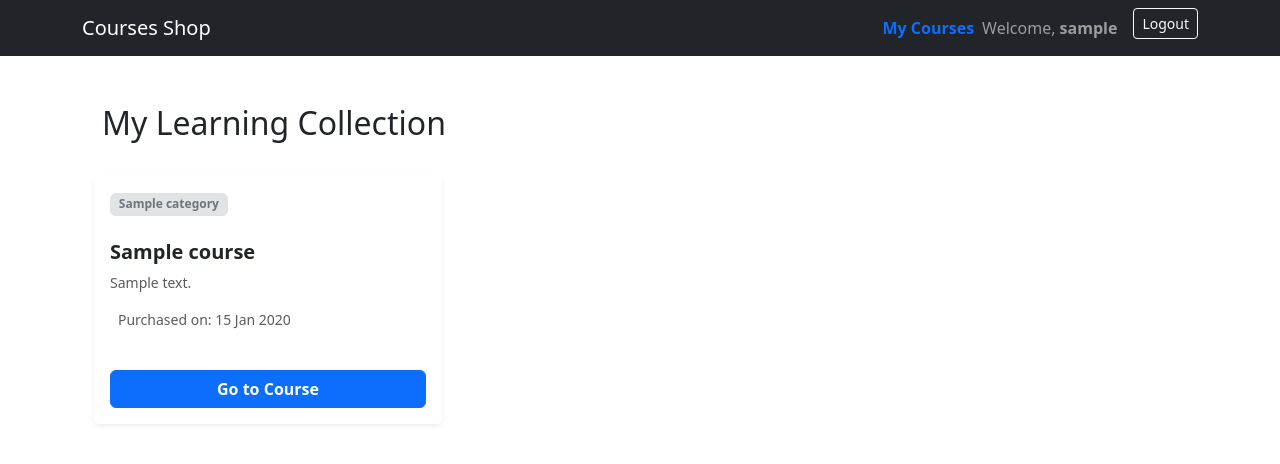
After one commit to OleAlfi/courses-shop, a Django app: page /shop/my-courses/ in a window 1280 px wide. The commit adds this page. Shown: the top 464 px of the page. Run offline with Django 5.2, Linux system fonts and the light colour scheme; a user stored in the database is signed in; tables that the repository leaves empty hold one stand-in row (values such as "Sample post").

Commit message:
Added My Courses new feature

```diff
--- a/shop/models.py
+++ b/shop/models.py
@@ -1,3 +1,4 @@
+from django.contrib.auth.models import User
 from django.core.validators import MinValueValidator, MaxValueValidator
 from django.db import models
 from django.db.models import Avg
@@ -43,3 +44,14 @@ class Review(models.Model):
 
     def __str__(self):
         return f"{self.user.username} - {self.course.title} ({self.rating})"
+
+class Order(models.Model):
+    user = models.ForeignKey(User, on_delete=models.CASCADE, related_name='orders')
+    course = models.ForeignKey(Course, on_delete=models.CASCADE)
+    ordered_at = models.DateTimeField(auto_now_add=True)
+
+    class Meta:
+        unique_together = ("course", "user")
+
+    def __str__(self):
+        return f"{self.user.username} bought {self.course.title}"
--- a/shop/urls.py
+++ b/shop/urls.py
@@ -7,5 +7,6 @@ urlpatterns = [
     path("<int:pk>/", views.CourseDetailView.as_view(), name="single_course"),
     path("signup/", views.signup, name="signup"),
     path("<int:course_id>/payment/", views.payment, name="payment"),
+    path("my-courses/", views.OrderListView.as_view(), name="my_courses"),
 
 ]
--- a/shop/views.py
+++ b/shop/views.py
@@ -3,7 +3,7 @@ from django.contrib.auth.mixins import LoginRequiredMixin
 from django.shortcuts import render, get_object_or_404, redirect
 from django.http import HttpResponse
 from django.views.generic import ListView, DetailView
-from .models import Course, Review
+from .models import Course, Review, Order
 from django.contrib.auth import login
 from .forms import PaymentForm, RegisterForm, ReviewForm
 from django.contrib import messages
@@ -21,6 +21,13 @@ class CourseListView(LoginRequiredMixin, ListView):
         if query:
             queryset = queryset.filter(title__icontains=query)
         return queryset
+
+    def get_context_data(self, **kwargs):
+        context = super().get_context_data(**kwargs)
+        if self.request.user.is_authenticated:
+            bought_course_ids = Order.objects.filter(user=self.request.user).values_list('course_id', flat=True)
+            context['bought_course_ids'] = bought_course_ids
+        return context
 
 class CourseDetailView(LoginRequiredMixin, DetailView):
     model = Course
@@ -74,11 +81,25 @@ def signup(request):
 @login_required
 def payment(request, course_id):
     course = get_object_or_404(Course, pk=course_id)
+
+    if Order.objects.filter(user=request.user, course=course).exists():
+        messages.info(request, "You already own this course!")
+        return redirect("shop:index")
+
     if request.method == "POST":
         form = PaymentForm(request.POST)
         if form.is_valid():
+            Order.objects.create(user=request.user, course=course)
             messages.success(request, f"Payment for {course.title} successful! Enjoy your learning.")
             return redirect("shop:index")
     else:
         form = PaymentForm(initial={"amount": course.price})
     return render(request, "shop/payment.html", {"course": course, "form": form})
+
+class OrderListView(LoginRequiredMixin, ListView):
+    model = Order
+    template_name = "shop/my_courses.html"
+    context_object_name = "orders"
+
+    def get_queryset(self):
+        return Order.objects.filter(user=self.request.user).select_related('course')
--- a/templates/base.html
+++ b/templates/base.html
@@ -19,6 +19,9 @@
         <div class="navbar-nav ms-auto">
             {% block navbar_auth %}
                 {% if user.is_authenticated %}
+                    <li class="nav-item">
+                        <a class="nav-link fw-bold text-primary" href="{% url 'shop:my_courses' %}">My Courses</a>
+                    </li>
                     <span class="navbar-text me-3">
                         Welcome, <strong>{{ user.username }}</strong>
                     </span>
--- /dev/null
+++ b/templates/shop/my_courses.html
@@ -0,0 +1,64 @@
+{% extends 'base.html' %}
+
+{% block title %}My Courses{% endblock %}
+
+{% block content %}
+<div class="container mt-5">
+    <div class="d-flex justify-content-between align-items-center mb-4">
+        <h2><i class="bi bi-mortarboard-fill me-2"></i>My Learning Collection</h2>
+    </div>
+
+    <div class="row">
+        {% for item in orders %}
+            <div class="col-md-6 col-lg-4 mb-4">
+                <div class="card h-100 shadow-sm border-0">
+                    <div class="card-header bg-white border-0 pt-3">
+                        <span class="badge bg-secondary-subtle text-secondary border">
+                            {{ item.course.category }}
+                        </span>
+                    </div>
+
+                    <div class="card-body">
+                        <h5 class="card-title fw-bold text-dark">
+                            {{ item.course.title }}
+                        </h5>
+
+                        <div class="card-text text-muted small mb-3">
+                            {{ item.course.short_description|truncatechars:120 }}
+                        </div>
+
+                        <div class="d-flex align-items-center text-muted small mb-3">
+                            <i class="bi bi-calendar-check me-2"></i>
+                            Purchased on: {{ item.ordered_at|date:"d M Y" }}
+                        </div>
+                    </div>
+
+                    <div class="card-footer bg-white border-0 pb-3">
+                        <a href="{% url 'shop:single_course' item.course.id %}" class="btn btn-primary w-100 fw-bold">
+                            Go to Course
+                        </a>
+                    </div>
+                </div>
+            </div>
+        {% empty %}
+            <div class="col-12 text-center py-5">
+                <div class="p-5 bg-light rounded-3 border shadow-sm">
+                    <i class="bi bi-basket3 text-muted" style="font-size: 3rem;"></i>
+                    <h3 class="mt-3">No courses here yet</h3>
+                    <p class="text-muted">You haven't purchased any courses!</p>
+                </div>
+            </div>
+        {% endfor %}
+    </div>
+</div>
+
+<style>
+    .card {
+        transition: transform 0.2s ease, box-shadow 0.2s ease;
+    }
+    .card:hover {
+        transform: translateY(-5px);
+        box-shadow: 0 10px 20px rgba(0,0,0,0.1) !important;
+    }
+</style>
+{% endblock %}
```
Also changed, not shown: templates/shop/courses.html (+7 -3 lines), shop/migrations/0007_order.py (added).
